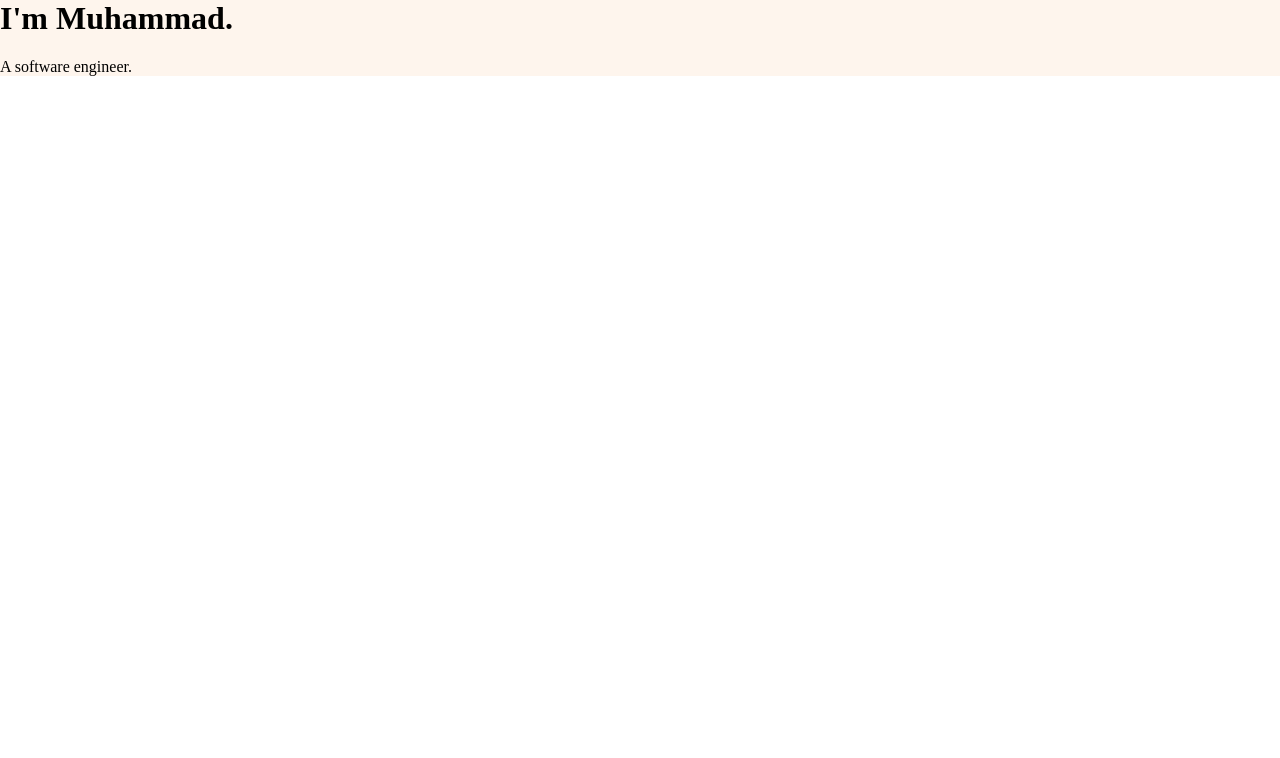
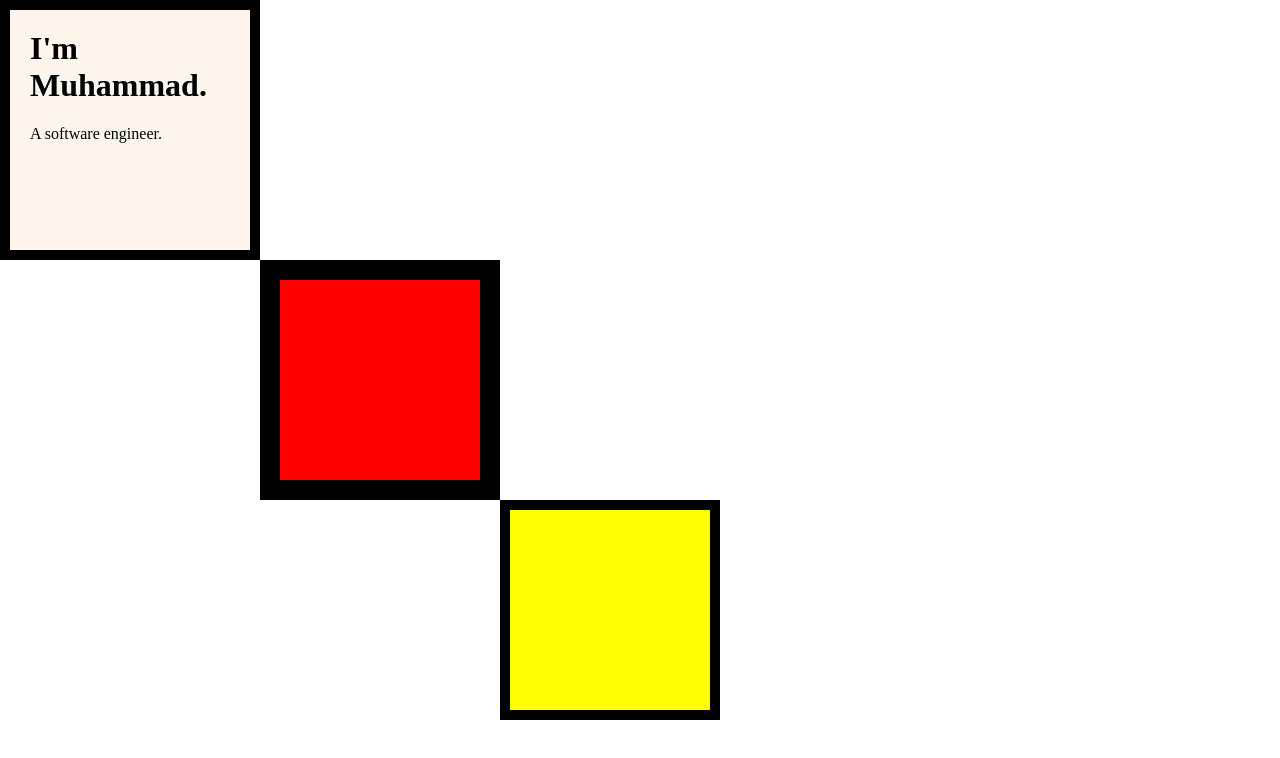
Before and after one commit to mcaiox/WDBC, a plain HTML site: page section5/CSS - My Site/index.html in a window 1280 px wide. Drawn offline with Linux system fonts and the light colour scheme.

Commit message:
css box lessons

```diff
--- a/section5/CSS - My Site/css/styles.css
+++ b/section5/CSS - My Site/css/styles.css
@@ -6,6 +6,29 @@ h1 {
   margin-top: 0;
 }
 
-div {
+.top-container {
   background-color: #fef5ed;
+  height: 200px;
+  width: 200px;
+  border: solid;
+  border-width: 10px 10px 10px 10px;
+  padding: 20px;
 }
+
+.middle-container {
+  background-color: red;
+  height: 200px;
+  width: 200px;
+  border: solid;
+  border-width: 20px 20px 20px 20px;
+  margin-left: 260px;
+}
+
+.bottom-container {
+  background-color: yellow;
+  height: 200px;
+  width: 200px;
+  border: solid;
+  border-width: 10px 10px 10px 10px;
+  margin-left: 500px;
+}
--- a/section5/CSS - My Site/index.html
+++ b/section5/CSS - My Site/index.html
@@ -7,9 +7,15 @@
     <link rel="icon" href="favicon.ico" />
   </head>
   <body>
-    <div class="">
+    <div class="top-container">
       <h1>I'm Muhammad.</h1>
       <p>A software engineer.</p>
     </div>
+    <div class="middle-container">
+
+    </div>
+    <div class="bottom-container">
+
+    </div>
   </body>
 </html>
```
